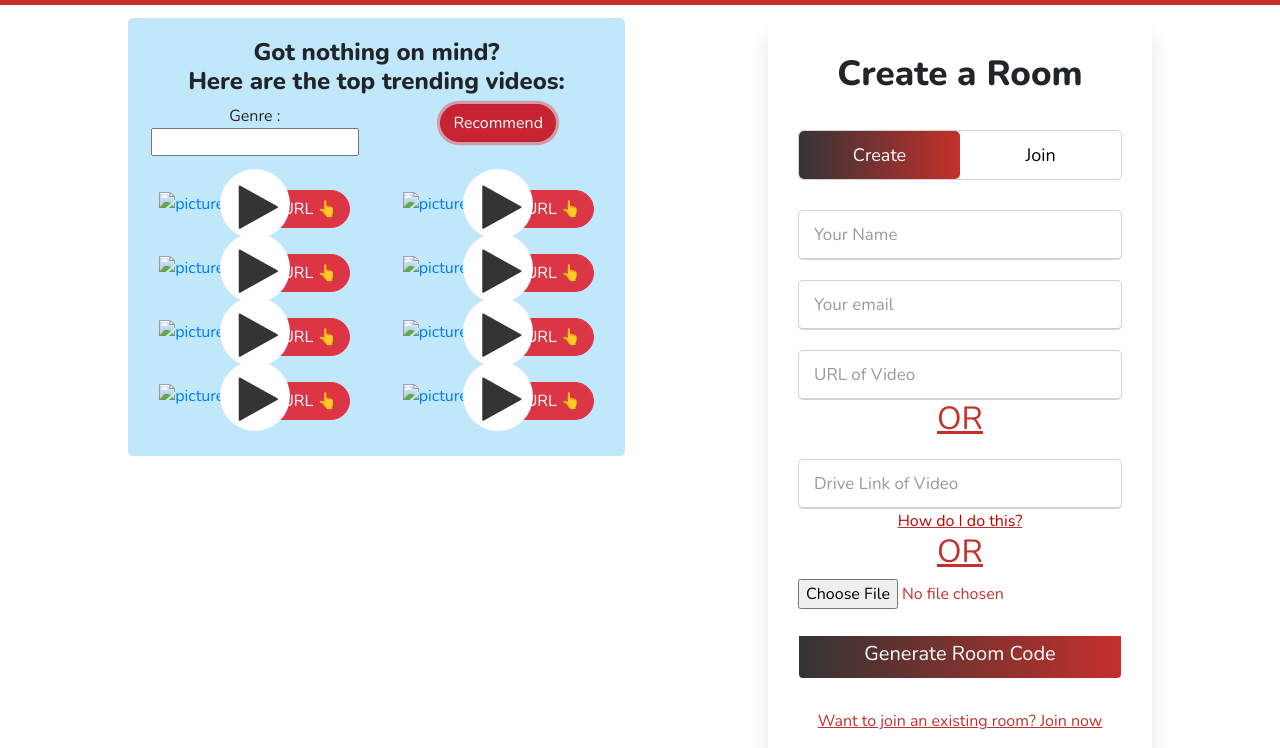
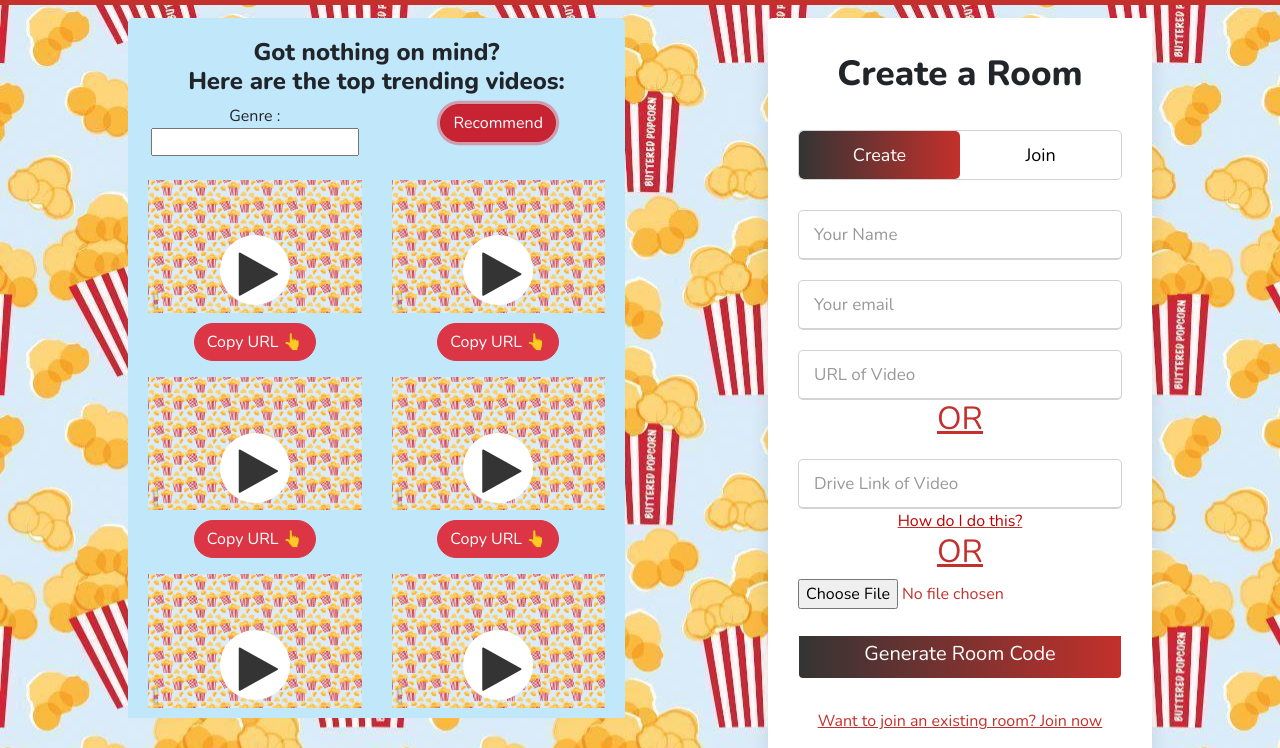
Before and after one commit to Namyalg/Webathon, a plain HTML site: page index.html in a window 1280 px wide. Both pictures are taken after a click on the button "Recommend". Shown: the part 52-800 px from the top of the page. Drawn offline with nearby package versions, Linux system fonts and the light colour scheme; no server answers.

Commit message:
Fixed : path to assets

```diff
--- a/index.html
+++ b/index.html
@@ -1,8 +1,7 @@
 <!DOCTYPE html>
 <html>
-<!--  http://sangsoonam.github.io/2019/07/27/how-to-embed-a-google-drive-video.html-->
 
-<head lang="en" dir="ltr">
+<head lang="en">
     <meta charset="utf-8">
     <title>Webathon</title>
     <meta name="viewport" content="width=device-width, initial-scale=1.0">
@@ -23,7 +22,6 @@
         integrity="sha384-wvfXpqpZZVQGK6TAh5PVlGOfQNHSoD2xbE+QkPxCAFlNEevoEH3Sl0sibVcOQVnN" crossorigin="anonymous">
     <link rel="stylesheet" href="venobox/venobox.css" type="text/css" media="screen" />
     <link rel="stylesheet" href="style.css">
-
 </head>
 
 <body>
@@ -54,7 +52,7 @@
         </div>
     </nav>
 
-    <div class="container-fluid homepage" style="padding-top: 1%;background-image: url(bg.jpg);">
+    <div class="container-fluid homepage" style="padding-top: 1%;background-image: url(assets/bg.jpg);">
         <div class="row">
             <div class="col-lg-6 overflow-auto" style="padding-left: 10%; max-height: 700px;">
                 <div style="background-color: #C0E7FA; border-radius: 5px; padding: 20px; text-align: center;">
@@ -64,7 +62,7 @@
                             Genre : <input type="text" id="search" autocomplete="off"/><br><br>
                         </div>
                         <div class="col-lg-6">
-                            <button class="btn btn-danger rounded-pill" onclick="searchit()">Recommend</button><br><br>
+                            <button class="btn btn-danger rounded-pill" onclick="searchGenre()">Recommend</button><br><br>
                         </div>
                     </div>
 
@@ -76,7 +74,7 @@
 
                                     <a class="venobox" id=1 data-autoplay="true" data-vbtype="video"
                                         href="https://youtu.be/VHgBM3NmrVk" data-size="1600x1067">
-                                        <img id=100 alt="picture" src="bg.jpg" class="img-fluid" />
+                                        <img id=100 alt="picture" src="assets/bg.jpg" class="img-fluid" />
                                         <div class="play-btn"><i class="fa fa-play"></i></div>
                                     </a>
                                     <p id=10 class="urltext" style="display: none;"></p>
@@ -87,7 +85,7 @@
                                 <figure class="col-lg-6">
                                     <a class="venobox" id=2 data-autoplay="true" data-vbtype="video"
                                         href="https://youtu.be/VHgBM3NmrVk" data-size="1600x1067">
-                                        <img id=200 alt="picture" src="bg.jpg" class="img-fluid" />
+                                        <img id=200 alt="picture" src="assets/bg.jpg" class="img-fluid" />
                                         <div class="play-btn"><i class="fa fa-play"></i></div>
                                     </a>
                                     <p id=20 class="urltext2" style="display: none;"></p>
@@ -98,7 +96,7 @@
                                 <figure class="col-lg-6">
                                     <a class="venobox" id=3 data-autoplay="true" data-vbtype="video"
                                         href="https://youtu.be/VHgBM3NmrVk" data-size="1600x1067">
-                                        <img id=300 alt="picture" src="bg.jpg" class="img-fluid" />
+                                        <img id=300 alt="picture" src="assets/bg.jpg" class="img-fluid" />
                                         <div class="play-btn"><i class="fa fa-play"></i></div>
                                     </a>
                                     <p id=30 class="urltext3" style="display: none;"></p>
@@ -109,7 +107,7 @@
                                 <figure class="col-lg-6">
                                     <a class="venobox" id=4 data-autoplay="true" data-vbtype="video"
                                         href="https://youtu.be/VHgBM3NmrVk" data-size="1600x1067">
-                                        <img id=400 alt="picture" src="bg.jpg" class="img-fluid" />
+                                        <img id=400 alt="picture" src="assets/bg.jpg" class="img-fluid" />
                                         <div class="play-btn"><i class="fa fa-play"></i></div>
                                     </a>
                                     <p id=40 class="urltext4" style="display: none;"></p>
@@ -120,7 +118,7 @@
                                 <figure class="col-lg-6">
                                     <a class="venobox" id=5 data-autoplay="true" data-vbtype="video"
                                         href="https://youtu.be/VHgBM3NmrVk" data-size="1600x1067">
-                                        <img id=500 alt="picture" src="bg.jpg" class="img-fluid" />
+                                        <img id=500 alt="picture" src="assets/bg.jpg" class="img-fluid" />
                                         <div class="play-btn"><i class="fa fa-play"></i></div>
                                     </a>
                                     <p id=50 class="urltext5" style="display: none;"></p>
@@ -131,7 +129,7 @@
                                 <figure class="col-lg-6">
                                     <a class="venobox" id=6 data-autoplay="true" data-vbtype="video"
                                         href="https://youtu.be/VHgBM3NmrVk" data-size="1600x1067">
-                                        <img  id=600  alt="picture" src="bg.jpg" class="img-fluid" />
+                                        <img  id=600  alt="picture" src="assets/bg.jpg" class="img-fluid" />
                                         <div class="play-btn"><i class="fa fa-play"></i></div>
                                     </a>
                                     <p id=60 class="urltext6" style="display: none;"></p>
@@ -142,7 +140,7 @@
                                 <figure class="col-lg-6">
                                     <a class="venobox" id=7 data-autoplay="true" data-vbtype="video"
                                         href="https://youtu.be/VHgBM3NmrVk" data-size="1600x1067">
-                                        <img  id=700  alt="picture" src="bg.jpg" class="img-fluid" />
+                                        <img  id=700  alt="picture" src="assets/bg.jpg" class="img-fluid" />
                                         <div class="play-btn"><i class="fa fa-play"></i></div>
                                     </a>
                                     <p id=70 class="urltext7" style="display: none;"></p>
@@ -153,7 +151,7 @@
                                 <figure class="col-lg-6">
                                     <a class="venobox" id=8 data-autoplay="true" data-vbtype="video"
                                         href="https://youtu.be/VHgBM3NmrVk" data-size="1600x1067">
-                                        <img  id=800  alt="picture" src="bg.jpg" class="img-fluid" />
+                                        <img  id=800  alt="picture" src="assets/bg.jpg" class="img-fluid" />
                                         <div class="play-btn"><i class="fa fa-play"></i></div>
                                     </a>
                                     <p id=80 class="urltext8" style="display: none;"></p>
@@ -309,7 +307,7 @@
             <div class="col-md-4 mt-4">
                 <div class="card profile-card-5">
                     <div class="card-img-block">
-                        <img class="card-img-top" src="p3.gif" alt="Card image cap">
+                        <img class="card-img-top" src="assets/p3.gif" alt="Card image cap">
                     </div>
                     <div class="card-body pt-0">
                         <h4 class="card-title" style="color:#C00000;font-weight: bold;">Step - 3</h4>
--- a/index.js
+++ b/index.js
@@ -101,7 +101,7 @@ function sendtoroom(){
     return false;
 }
 
-function searchit(){
+function searchGenre(){
     //const getSearchTerm = () => searchTerms[Math.floor(Math.random() * (searchTerms.length-1))];
     const getSearchTerm = document.getElementById("search").value;
         const Search = document.getElementById("search").value;
@@ -141,6 +141,7 @@ function uploadFile(){
   var file = document.getElementById("device").files[0];
   console.log(file);
   //dynamically set reference to the file name
+  alert("on the way to upload");
   var thisRef = storageRef.child(file.name);
   file_name = file.name;
   //put request upload file to firebase storage
```
